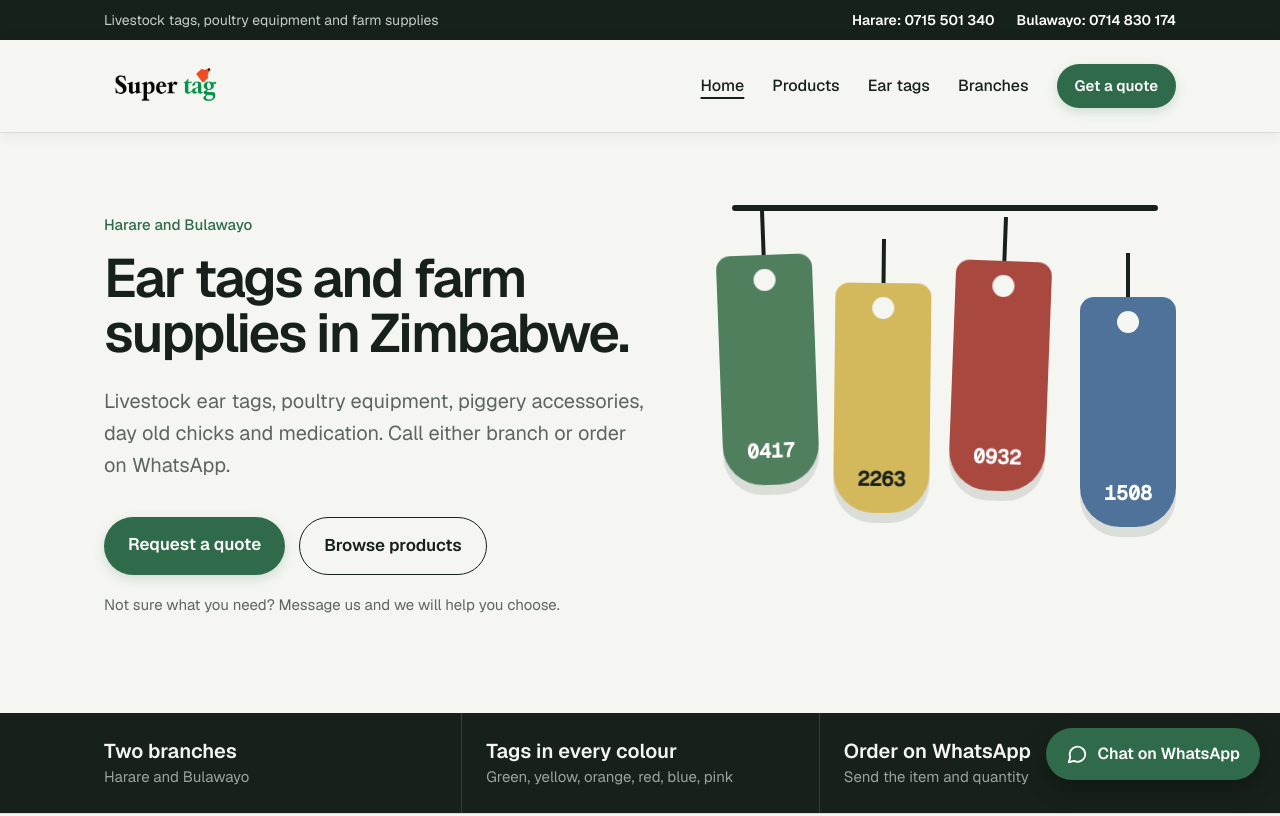
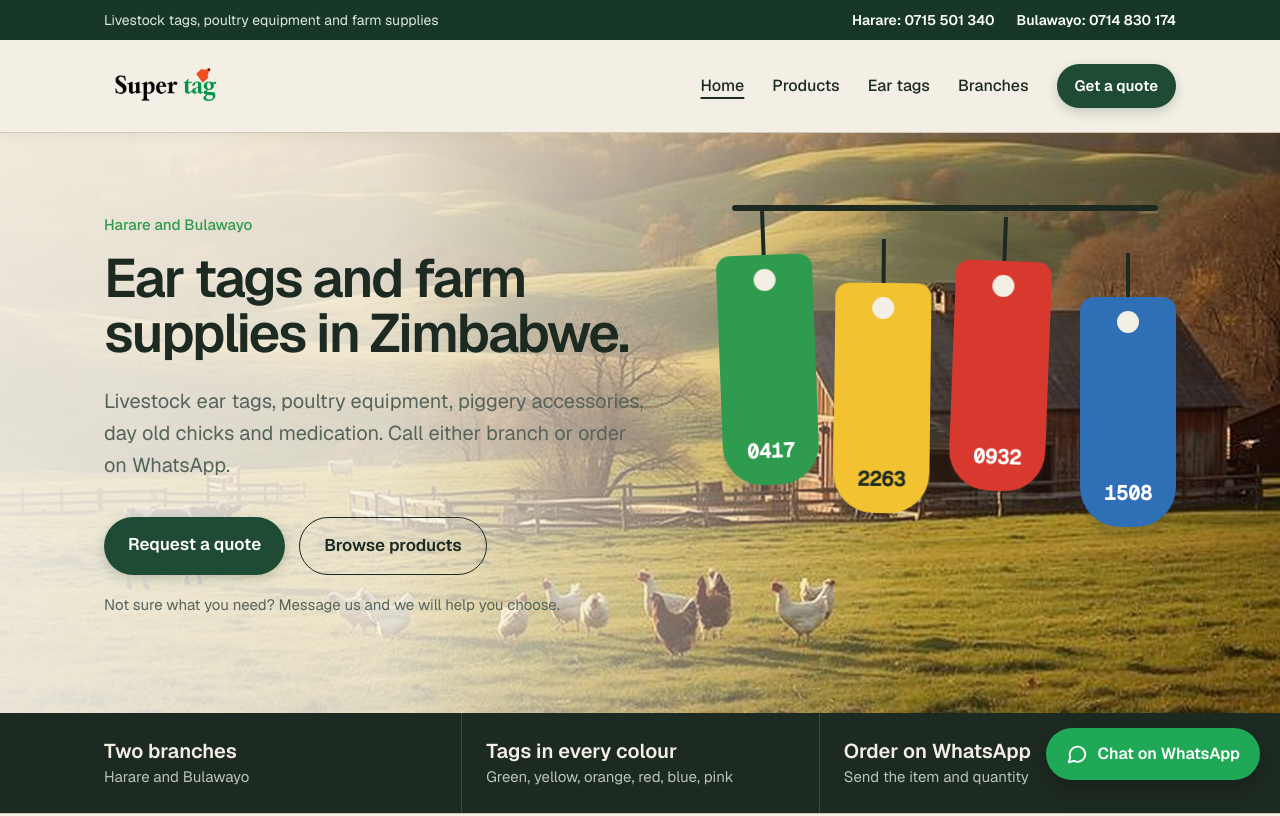
Before and after one commit to lennexpo/supertag, a plain HTML site: page index.html in a window 1280 px wide. Shown: the top 816 px of the page. Drawn offline with nearby package versions, Linux system fonts and the light colour scheme.

Commit message:
Add farm photo hero background and keep tag animation

```diff
--- a/index.html
+++ b/index.html
@@ -21,18 +21,18 @@
 <link href="https://fonts.googleapis.com/css2?family=Geist:wght@400;500;600&family=Geist+Mono:wght@500&display=swap" rel="stylesheet">
 <style>
 :root{
-  --paper:#F5F6F2;
-  --ink:#17201A;
-  --field:#2F6B4A;
-  --field-deep:#245439;
-  --tag-green:#4F7F5C;
-  --tag-yellow:#D4B85C;
-  --tag-red:#A9483F;
-  --tag-blue:#4E7299;
-  --tag-orange:#C27A44;
-  --tag-pink:#BE7D95;
-  --muted:#5C655F;
-  --line:#D9DCD4;
+  --paper:#F3EFE4;
+  --ink:#1D2A22;
+  --field:#1F4A33;
+  --field-deep:#173826;
+  --tag-green:#2E9B4E;
+  --tag-yellow:#F2C230;
+  --tag-red:#D8392F;
+  --tag-blue:#2F6FB5;
+  --tag-orange:#DF7A2E;
+  --tag-pink:#D46A92;
+  --muted:#56635A;
+  --line:#CFC9B6;
   --display:"Geist","Segoe UI",system-ui,sans-serif;
   --body:"Geist","Segoe UI",system-ui,sans-serif;
 }
@@ -90,7 +90,7 @@ h2{font-family:var(--display);font-weight:600;font-size:clamp(28px,3.6vw,42px);l
 
 .coding{background:var(--field);color:var(--paper)}
 .coding h2{max-width:20ch}
-.coding .sub{color:#B4BDB6;margin-top:18px;max-width:46ch}
+.coding .sub{color:#C9D6CC;margin-top:18px;max-width:46ch}
 .swatches{margin-top:44px;display:grid;grid-template-columns:repeat(4,1fr);gap:0;border-radius:10px;overflow:hidden}
 .sw{padding:64px 20px 20px;font-family:var(--display);font-weight:600;font-size:20px}
 .sw span{display:block;font-family:var(--body);font-weight:400;font-size:15px;margin-top:4px;opacity:.9}
@@ -107,7 +107,7 @@ h2{font-family:var(--display);font-weight:600;font-size:clamp(28px,3.6vw,42px);l
 .contact{text-align:left}
 .contact h2{max-width:16ch}
 .contact .cta{margin-top:28px}
-footer{background:var(--ink);color:#C5CBC5;padding:36px 0;font-size:15px}
+footer{background:var(--ink);color:#D9D6C8;padding:36px 0;font-size:15px}
 footer .wrap{display:flex;justify-content:space-between;align-items:center;gap:20px;flex-wrap:wrap}
 footer .brand img{height:38px;background:#fff;padding:8px 12px;border-radius:6px}
 footer a{text-decoration:none}
@@ -130,9 +130,9 @@ nav a.on{text-decoration:underline;text-underline-offset:6px;text-decoration-thi
 .coding .eyebrow{color:var(--tag-yellow)}
 .strip{background:var(--ink);color:var(--paper);padding:0;border:0}
 .strip .wrap{display:grid;grid-template-columns:repeat(3,1fr)}
-.strip div.f{padding:26px 24px;border-left:1px solid #33403A;font-family:var(--display);font-weight:600;font-size:20px;line-height:1.25}
+.strip div.f{padding:26px 24px;border-left:1px solid #3a4a40;font-family:var(--display);font-weight:600;font-size:20px;line-height:1.25}
 .strip div.f:first-child{border-left:0;padding-left:0}
-.strip small{display:block;font-family:var(--body);font-weight:400;font-size:15px;color:#9AA59D;margin-top:4px}
+.strip small{display:block;font-family:var(--body);font-weight:400;font-size:15px;color:#B9C4BB;margin-top:4px}
 .page-hero{padding:72px 0 56px;border-top:0}
 .page-hero h1{max-width:16ch;font-size:clamp(34px,4.6vw,54px)}
 .cards{display:grid;grid-template-columns:repeat(3,1fr);gap:22px;margin-top:44px}
@@ -158,7 +158,7 @@ nav a.on{text-decoration:underline;text-underline-offset:6px;text-decoration-thi
 .steps h3{font-family:var(--display);font-size:20px}
 .steps p{color:var(--muted);font-size:16px;margin-top:4px}
 .band{background:var(--field);color:var(--paper)}
-.band h2{max-width:20ch}.band .lead{color:#B4BDB6}
+.band h2{max-width:20ch}.band .lead{color:#C9D6CC}
 .band .btn{background:var(--tag-yellow);color:var(--ink)}
 .band .btn:hover{background:#fff}
 .band .btn.alt{background:transparent;color:var(--paper);border-color:var(--paper)}
@@ -173,38 +173,38 @@ footer .links{display:flex;gap:18px;flex-wrap:wrap}
   nav a.btn{margin-top:14px;text-align:center;border:0}
   .bar{position:relative}
   .strip .wrap,.cards,.uses,.steps,.duo{grid-template-columns:1fr}
-  .strip div.f{border-left:0;border-top:1px solid #33403A;padding:18px 0}
+  .strip div.f{border-left:0;border-top:1px solid #3a4a40;padding:18px 0}
   .strip div.f:first-child{border-top:0}
   .duo{gap:28px}
 }
 
 
-.topbar{background:var(--field-deep);color:#C5CEC7;font-size:14px}
+.topbar{background:var(--field-deep);color:#DCE6DF;font-size:14px}
 .topbar .wrap{display:flex;justify-content:space-between;align-items:center;gap:16px;min-height:40px;flex-wrap:wrap}
 .topbar a{text-decoration:none;font-weight:600;color:#fff}.topbar a:hover{text-decoration:underline}
 .topbar .ph{display:flex;gap:22px;flex-wrap:wrap}
 header{box-shadow:0 2px 14px rgba(29,42,34,.07)}
-.btn{border-radius:999px;box-shadow:0 4px 12px rgba(47,107,74,.18)}
+.btn{border-radius:999px;box-shadow:0 4px 12px rgba(31,74,51,.22)}
 .btn.alt{box-shadow:none}.band .btn{box-shadow:none}
 .card{border-radius:16px;box-shadow:0 2px 10px rgba(29,42,34,.05)}
-.hero{background:var(--paper)}
+.hero{background:linear-gradient(180deg,#F8F5EC 0%,var(--paper) 100%)}
 .hero h1.wide{max-width:15ch;font-size:clamp(34px,4.4vw,54px)}
 .note{margin-top:18px;font-size:15px;color:var(--muted)}
 .why{display:grid;grid-template-columns:repeat(4,1fr);gap:22px;margin-top:40px}
 .why div{border-top:4px solid var(--c);padding-top:16px}
 .why h3{font-family:var(--display);font-size:21px;font-weight:600;line-height:1.2}
 .why p{color:var(--muted);font-size:16px;margin-top:6px}
-.fab{position:fixed;right:20px;bottom:20px;z-index:30;display:flex;align-items:center;gap:10px;background:var(--field);color:#fff;text-decoration:none;font-weight:600;font-size:16px;padding:13px 20px;border-radius:999px;box-shadow:0 8px 22px rgba(0,0,0,.25)}
-.fab:hover{background:var(--field-deep)}
+.fab{position:fixed;right:20px;bottom:20px;z-index:30;display:flex;align-items:center;gap:10px;background:#1FA855;color:#fff;text-decoration:none;font-weight:600;font-size:16px;padding:13px 20px;border-radius:999px;box-shadow:0 8px 22px rgba(0,0,0,.25)}
+.fab:hover{background:#188944}
 .fab svg{width:22px;height:22px;fill:none;stroke:#fff;stroke-width:2;stroke-linecap:round;stroke-linejoin:round}
 footer{padding:56px 0 28px}
 footer .fgrid{display:grid;grid-template-columns:1.3fr 1fr 1.2fr 1.2fr;gap:36px;align-items:start}
 footer h4{font-family:var(--display);color:#fff;font-size:17px;margin-bottom:12px}
 footer ul{list-style:none;display:grid;gap:8px}
 footer a:hover{text-decoration:underline}
-footer .tagline{margin-top:14px;max-width:30ch;color:#9AA59D}
+footer .tagline{margin-top:14px;max-width:30ch;color:#B9C4BB}
 footer .by{margin-left:auto;text-align:right}
-footer .legal{display:flex;justify-content:space-between;align-items:center;gap:12px;flex-wrap:wrap;margin-top:40px;padding-top:20px;border-top:1px solid #33403A;font-size:14px;color:#9AA59D}
+footer .legal{display:flex;justify-content:space-between;align-items:center;gap:12px;flex-wrap:wrap;margin-top:40px;padding-top:20px;border-top:1px solid #3a4a40;font-size:14px;color:#B9C4BB}
 @media (max-width:820px){.why{grid-template-columns:1fr 1fr}footer .fgrid{grid-template-columns:1fr 1fr}.topbar .hide{display:none}.fab span{display:none}.fab{padding:14px}}
 @media (max-width:520px){.why,footer .fgrid{grid-template-columns:1fr}}
 
@@ -238,10 +238,10 @@ section[id]{scroll-margin-top:110px}
 .stack h3{font-family:var(--display);font-size:24px;font-weight:600;letter-spacing:-.015em;line-height:1.2}
 .stack p{color:var(--muted);margin-top:4px;max-width:44ch}
 .how{list-style:none;border-top:2px solid var(--paper)}
-.how li{display:grid;grid-template-columns:76px 1fr;gap:20px;padding:28px 0;border-bottom:1px solid #33403A}
+.how li{display:grid;grid-template-columns:76px 1fr;gap:20px;padding:28px 0;border-bottom:1px solid #3a4a40}
 .how li::before{content:attr(data-n);font:600 44px/1 var(--display);color:var(--tag-yellow);letter-spacing:-.03em}
 .how h3{font-family:var(--display);font-size:24px;font-weight:600;letter-spacing:-.015em}
-.how p{color:#B4BDB6;margin-top:4px;max-width:44ch}
+.how p{color:#C9D6CC;margin-top:4px;max-width:44ch}
 .dir{display:inline-block;margin-top:14px;font-weight:600;color:var(--field);text-underline-offset:4px}
 .supply h3 a{text-decoration:none}.supply h3 a:hover{text-decoration:underline;text-underline-offset:4px}
 .split.flip{grid-template-columns:1.2fr .8fr}
@@ -257,20 +257,20 @@ h1,h2{text-wrap:balance}p{text-wrap:pretty}
 @media (max-width:1000px){.pgrid{column-count:2}}
 @media (max-width:340px){.pgrid{column-count:1}}
 
-:root{--dark:#16211B;--mono:"Geist Mono",ui-monospace,"Cascadia Mono",monospace}
+:root{--mono:"Geist Mono",ui-monospace,"Cascadia Mono",monospace}
 body{font-feature-settings:"ss01","cv11"}
 h1{letter-spacing:-.04em}h2{letter-spacing:-.03em}
 .hero h1.wide{max-width:20ch}
-.eyebrow{text-transform:none;letter-spacing:0;font-size:15px;font-weight:500;color:var(--field)}
-.coding,.band,.topbar{background:var(--dark)}
-.band .btn,.btn.y{background:var(--paper);color:var(--ink);box-shadow:none}
-.band .btn:hover,.btn.y:hover{background:#fff}
-.how li::before{color:var(--paper);opacity:.5}
+.eyebrow{text-transform:none;letter-spacing:0;font-size:15px;font-weight:500}
+.how li::before{opacity:1}
 .sw{padding:40px 18px 16px;font-size:18px}
 .tag .body,.branch .tel{font-family:var(--mono)}
 .stack>div{grid-template-columns:1fr}
 .stack>div::before{display:none}
 .btn.alt{border-width:1.5px}
+
+.hero{background:linear-gradient(90deg,rgba(248,245,236,.9) 0%,rgba(248,245,236,.8) 30%,rgba(248,245,236,.42) 52%,rgba(248,245,236,.06) 72%,rgba(248,245,236,0) 100%),url("images/hero-farm.jpg") center 65%/cover no-repeat}
+@media (max-width:820px){.hero{background:linear-gradient(180deg,rgba(248,245,236,.9) 0%,rgba(248,245,236,.7) 100%),url("images/hero-farm.jpg") center/cover no-repeat}}
 </style>
 <script type="application/ld+json">
 {
```
Also changed, not shown: images/hero-farm.jpg (added).
